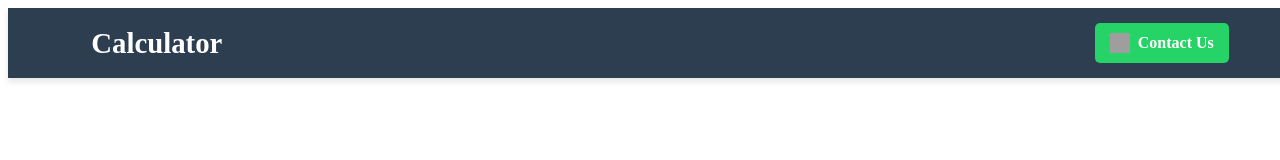
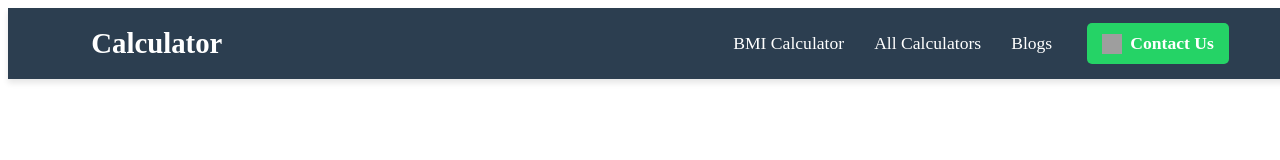
Before and after one commit to useramitkr/Health-Fitness-Calculators, a plain HTML site: page header.html in a window 1280 px wide. Shown: the top 160 px of the page. Drawn offline with Linux system fonts and the light colour scheme; grey boxes are pictures that could not be loaded.

Commit message:
1. Menu Creations 2. Single blog post link added in all blog in main blog page

```diff
--- a/css/header.css
+++ b/css/header.css
@@ -18,12 +18,39 @@
     align-items: center;
 }
 
+.header-container a {
+    text-decoration: none;
+    color: white;
+}
+
 /* Logo Styling */
 .logo {
     font-size: 1.8rem;
     font-weight: bold;
     color: white;
     margin: 0;
+}
+
+.header-menus {
+    display: flex;
+    align-items: center;
+}
+
+.header-menus a {
+    color: white;
+    text-decoration: none;
+    font-size: 1.1rem;
+    padding: 10px 15px;
+    border-radius: 5px;
+    transition: background-color 0.3s, color 0.3s;
+}
+
+.header-menus a:hover {
+    background-color: #34495e;
+}
+
+.blog-menu {
+    margin-right: 20px;
 }
 
 /* WhatsApp Button */
--- a/header.html
+++ b/header.html
@@ -1,22 +1,32 @@
 <!DOCTYPE html>
 <html lang="en">
+
 <head>
     <meta charset="UTF-8">
     <meta name="viewport" content="width=device-width, initial-scale=1.0">
     <link rel="stylesheet" href="./css/header.css">
 </head>
+
 <body>
     <header class="site-header">
         <div class="header-container">
             <!-- Logo -->
-            <h1 class="logo">Calculator</h1>
+            <a href="/"><h1 class="logo">Calculator</h1></a>
 
             <!-- WhatsApp Button -->
-            <a href="https://wa.me/your-number" target="_blank" class="whatsapp-btn">
-                <img src="https://upload.wikimedia.org/wikipedia/commons/6/6b/WhatsApp.svg" alt="WhatsApp Icon">
-                Contact Us
-            </a>
+            <div class="header-menus">
+                <a href="/calculator/bmicalc.html">BMI Calculator</a>
+                <a href="#calculators">All Calculators</a>
+                <a href="/blog/all-blogs.html" class="blog-menu">Blogs</a>
+
+
+                <a href="https://wa.me/your-number" target="_blank" class="whatsapp-btn">
+                    <img src="https://upload.wikimedia.org/wikipedia/commons/6/6b/WhatsApp.svg" alt="WhatsApp Icon">
+                    Contact Us
+                </a>
+            </div>
         </div>
     </header>
 </body>
+
 </html>
```
Also changed, not shown: blog/all-blogs.html (+6 -6 lines).
